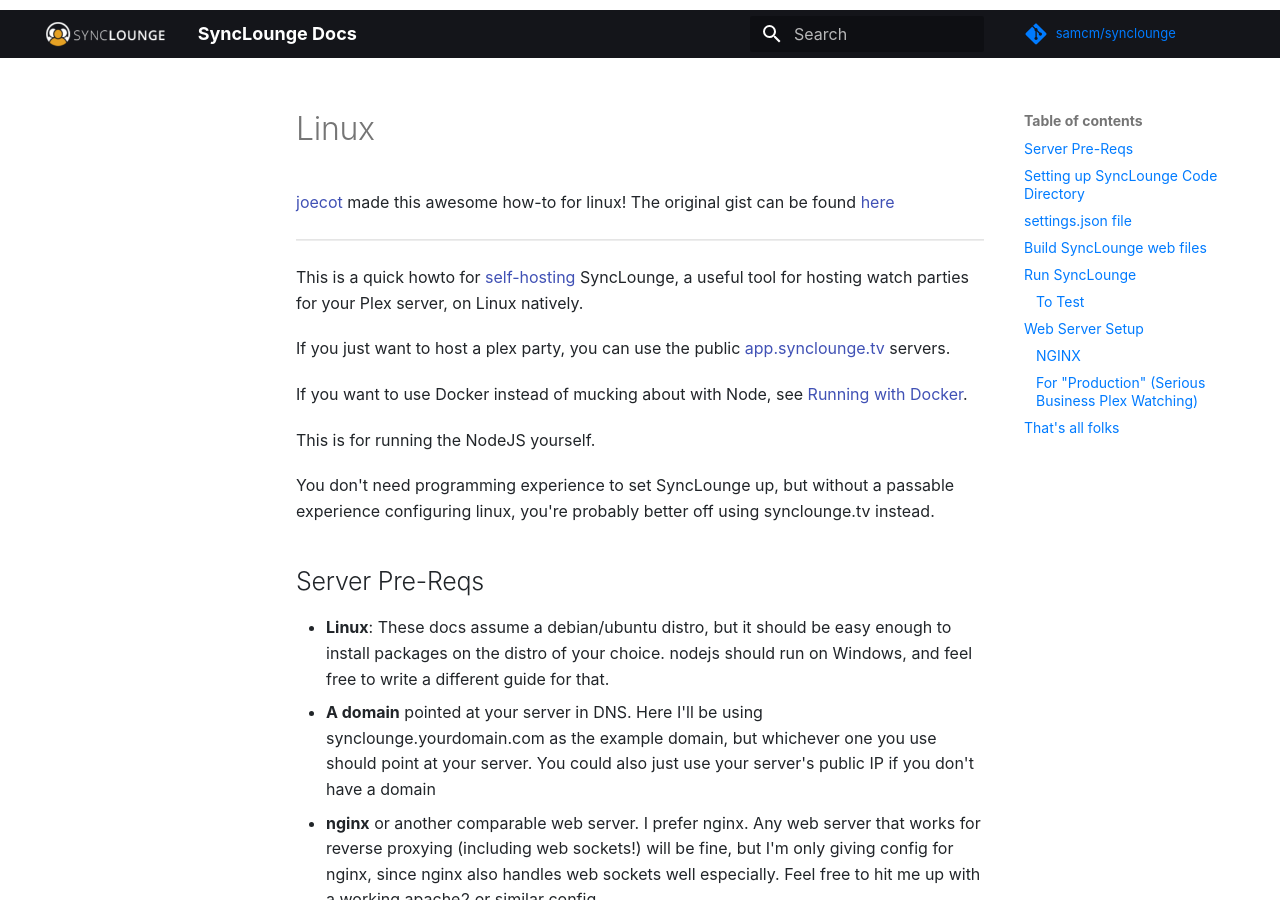
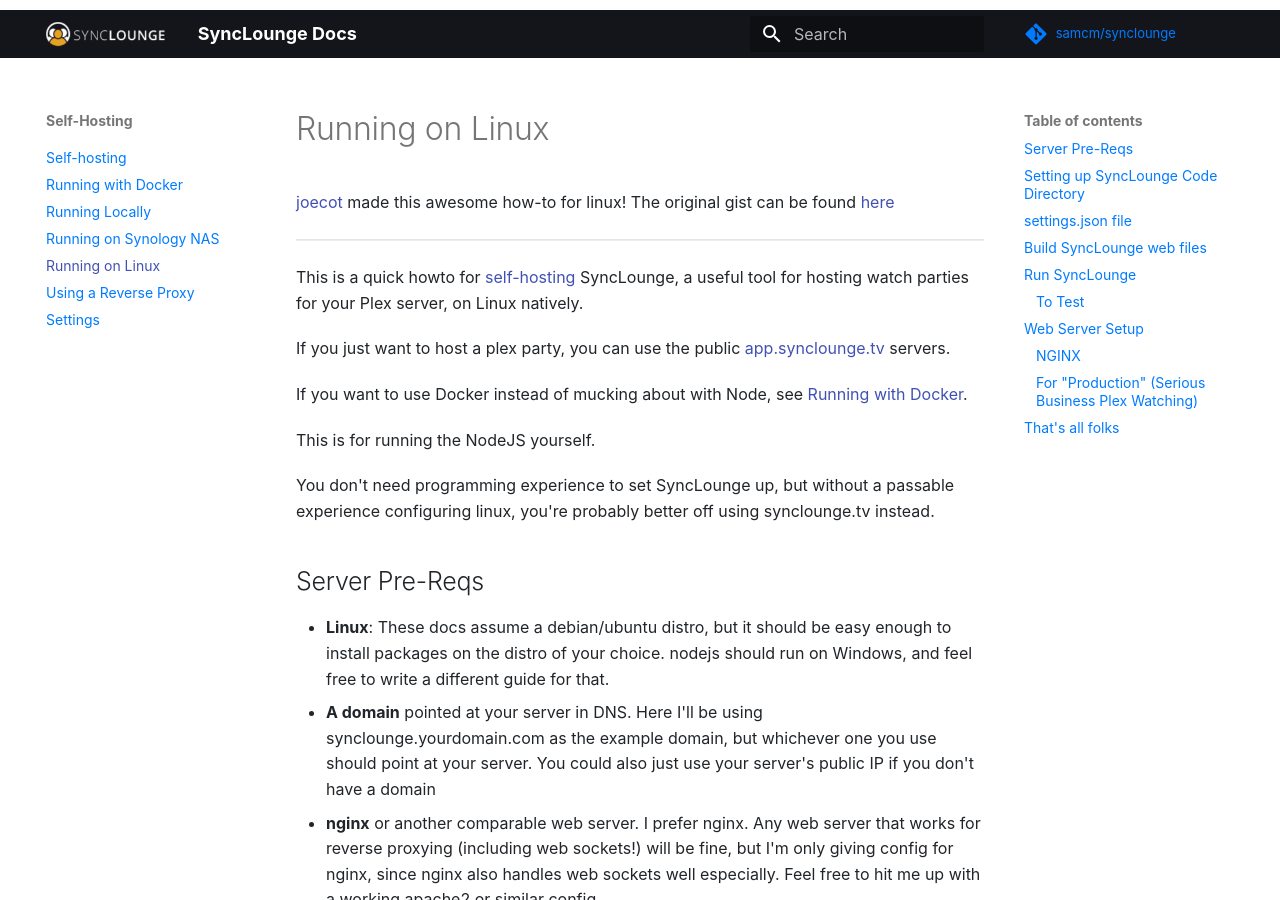
Before and after one commit to synclounge/docs.synclounge.tv, an MkDocs documentation site: the page built from docs/self-hosted/linux.md, in a window 1280 px wide and 900 px high. Built offline with MkDocs 1.6.1 and Material for MkDocs 9.7.7, drawn with Linux system fonts in a browser that asks for light colours; comment, search, counter and statistics services are not loaded.

Commit message:
Update mkdocs.yml

```diff
--- a/mkdocs.yml
+++ b/mkdocs.yml
@@ -56,13 +56,16 @@
       - FAQ: faq.md
   - How-tos:
       - How-to Home: how-tos/how-tos.md
-      - Change the Host: how-tos/change-host.md
-      - Party Pausing: how-tos/party-pausing.md
+      - Using the App:
+        - Change the Host: how-tos/app/change-host.md
+        - Party Pausing: how-tos/app/party-pausing.md
+      - Self-hosting: self-hosted/getting-started.md
   - Self-Hosting:
       - Getting Started: self-hosted/getting-started.md
       - Running with Docker: self-hosted/docker.md
+      - Running Locally: self-hosted/locally.md
       - Running on Synology NAS: self-hosted/synology.md
-      - Running Locally: self-hosted/locally.md
+      - Running on Linux: self-hosted/linux.md
       - Using a Reverse Proxy: self-hosted/reverse-proxy.md
       - Settings: self-hosted/settings.md
   - Contributing:
```
